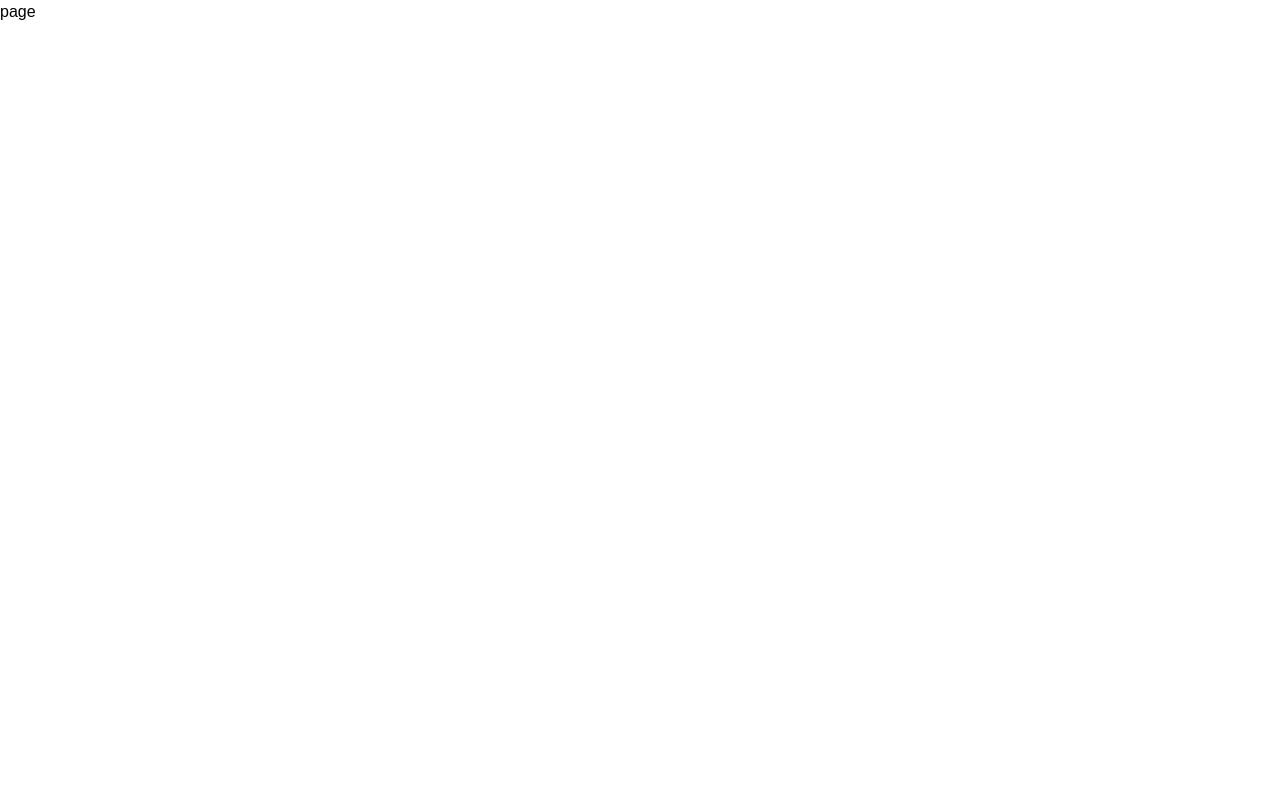
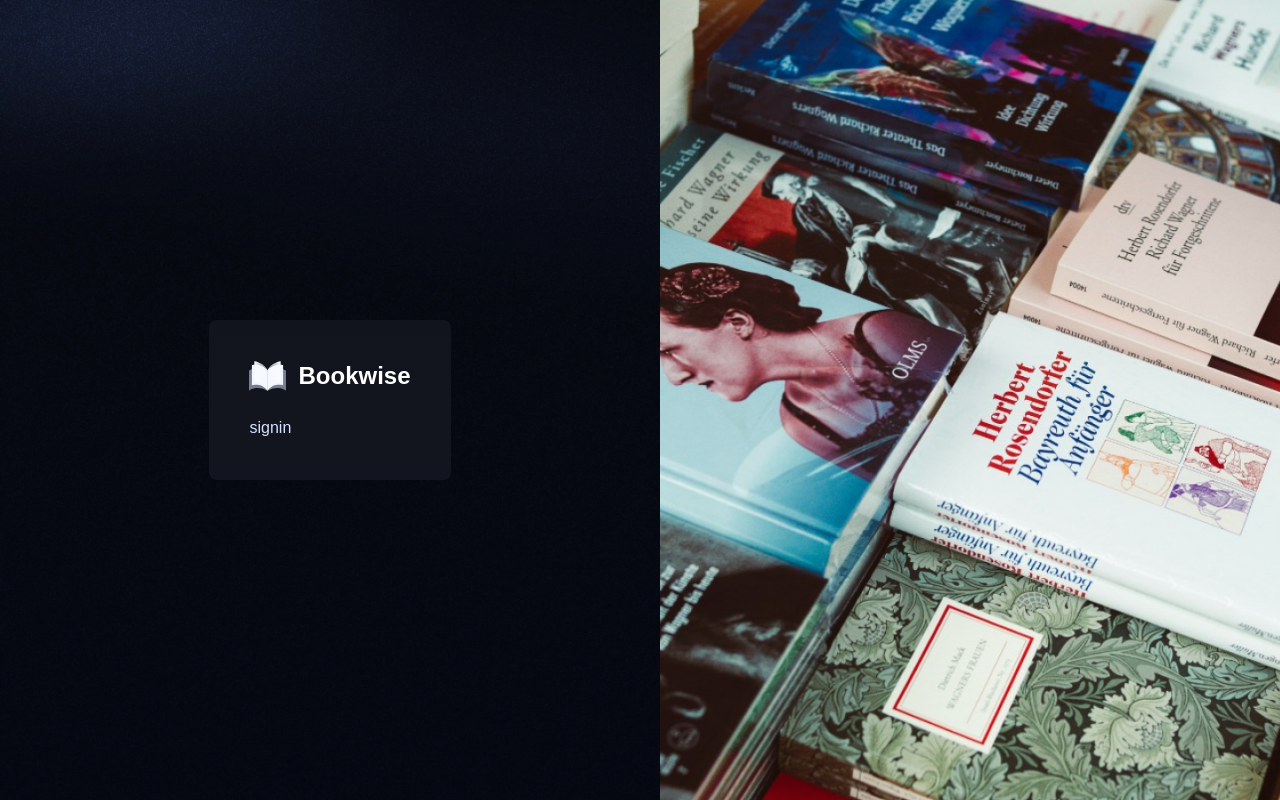
Before and after one commit to Jhonneg/bookJSX, a Next.js app: page /sign-in in a window 1280 px wide. Built offline with nearby package versions, Linux system fonts and the light colour scheme; a web font is replaced by a local one.

Commit message:
auth layout markup done

```diff
--- a/app/(auth)/layout.tsx
+++ b/app/(auth)/layout.tsx
@@ -1,5 +1,29 @@
+import Image from "next/image";
 import { ReactNode } from "react";
 
 export default function Layout({ children }: { children: ReactNode }) {
-  return <div>{children}</div>;
+  return (
+    <main className="auth-container">
+      <section className="auth-form">
+        <div className="auth-box">
+          <div className="flex flex-row gap-3">
+            <Image src="/icons/logo.svg" alt="logo" width={37} height={37} />
+            <h1 className="text-2xl font-semibold text-white">Bookwise</h1>
+          </div>
+
+          <div>{children}</div>
+        </div>
+      </section>
+
+      <section className="auth-illustration">
+        <Image
+          className="size-full object-cover"
+          src="/images/auth-illustration.png"
+          alt="auth"
+          height={1000}
+          width={1000}
+        />
+      </section>
+    </main>
+  );
 }
--- a/app/(auth)/sign-in/page.tsx
+++ b/app/(auth)/sign-in/page.tsx
@@ -1,5 +1,5 @@
 import React from "react";
 
 export default function Page() {
-  return <div>page</div>;
+  return <div>signin</div>;
 }
--- a/app/(auth)/sign-up/page.tsx
+++ b/app/(auth)/sign-up/page.tsx
@@ -1,3 +1,3 @@
 export default function Page() {
-  return <div>page</div>;
+  return <div>signup</div>;
 }
```
